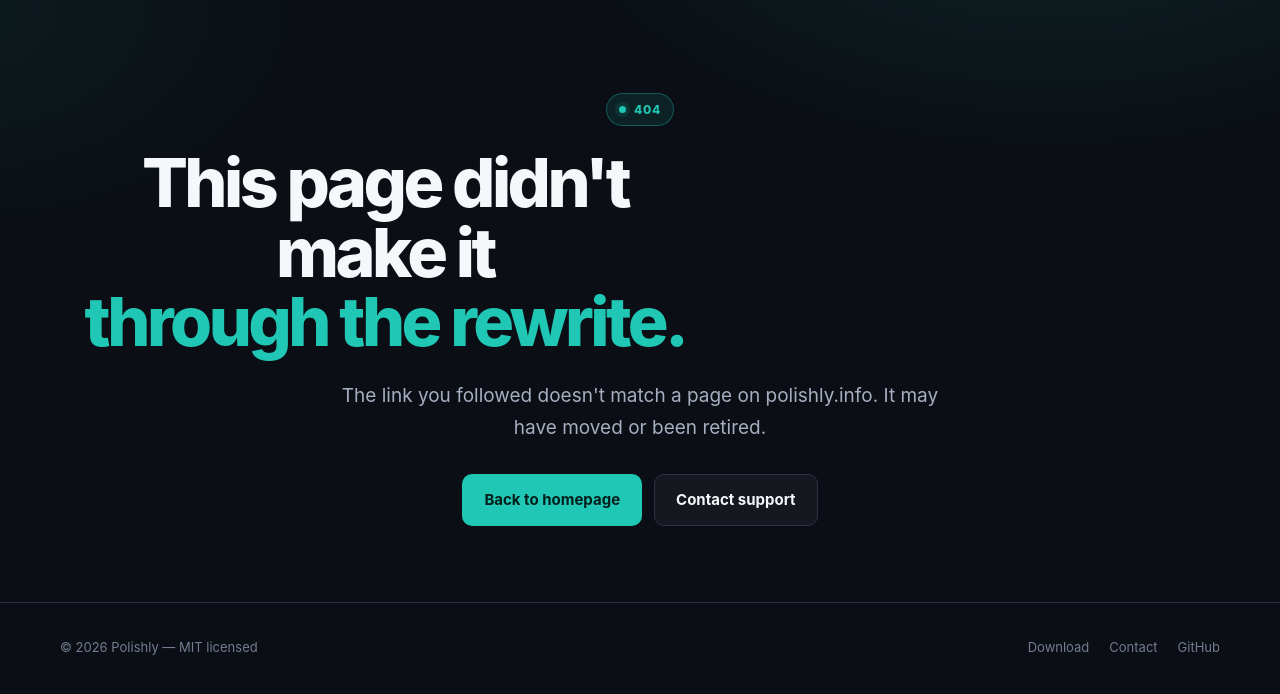
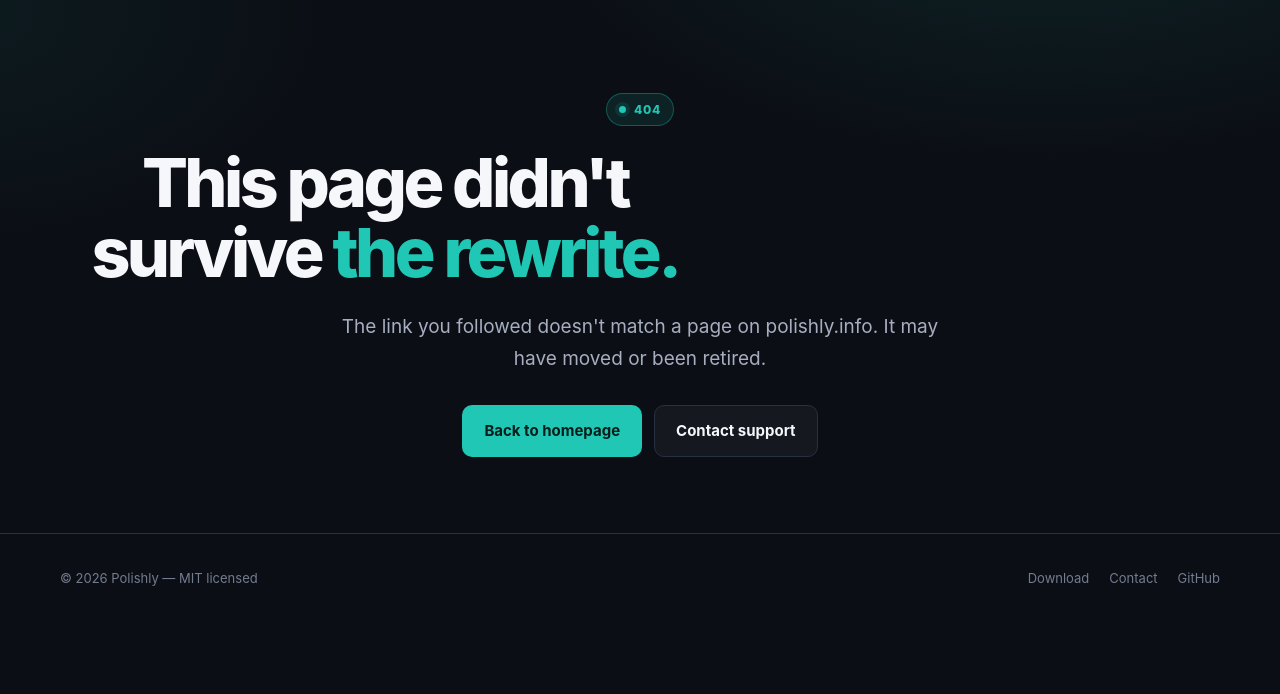
Before and after one commit to kiranreddi/polishly, a website: page website/404.html in a window 1280 px wide. Shown: the part 70-764 px from the top of the page. Drawn offline with Linux system fonts and the light colour scheme.

Commit message:
fix(website): remove hard line-break causing orphaned word on 404 page
The forced <br> assumed 'This page didn't make it' fits one line, but
it exceeds the hero h1's max-width and wraps on its own first, leaving
'it' stranded alone before the hard break kicks in — three uneven
lines instead of two. Dropped the <br> so the accent span flows
naturally with the text at any width.

```diff
--- a/website/404.html
+++ b/website/404.html
@@ -37,7 +37,7 @@
   <header class="hero" id="top">
     <div class="wrap" style="text-align:center;">
       <span class="eyebrow"><span class="status-dot"></span>404</span>
-      <h1>This page didn't make it<br><span>through the rewrite.</span></h1>
+      <h1>This page didn't survive <span>the rewrite.</span></h1>
       <p class="hero-sub" style="margin-inline:auto;">The link you followed doesn't match a page on polishly.info. It may have moved or been retired.</p>
       <div class="hero-actions" style="justify-content:center;">
         <a class="btn btn-primary btn-lg" href="/">Back to homepage</a>
```
